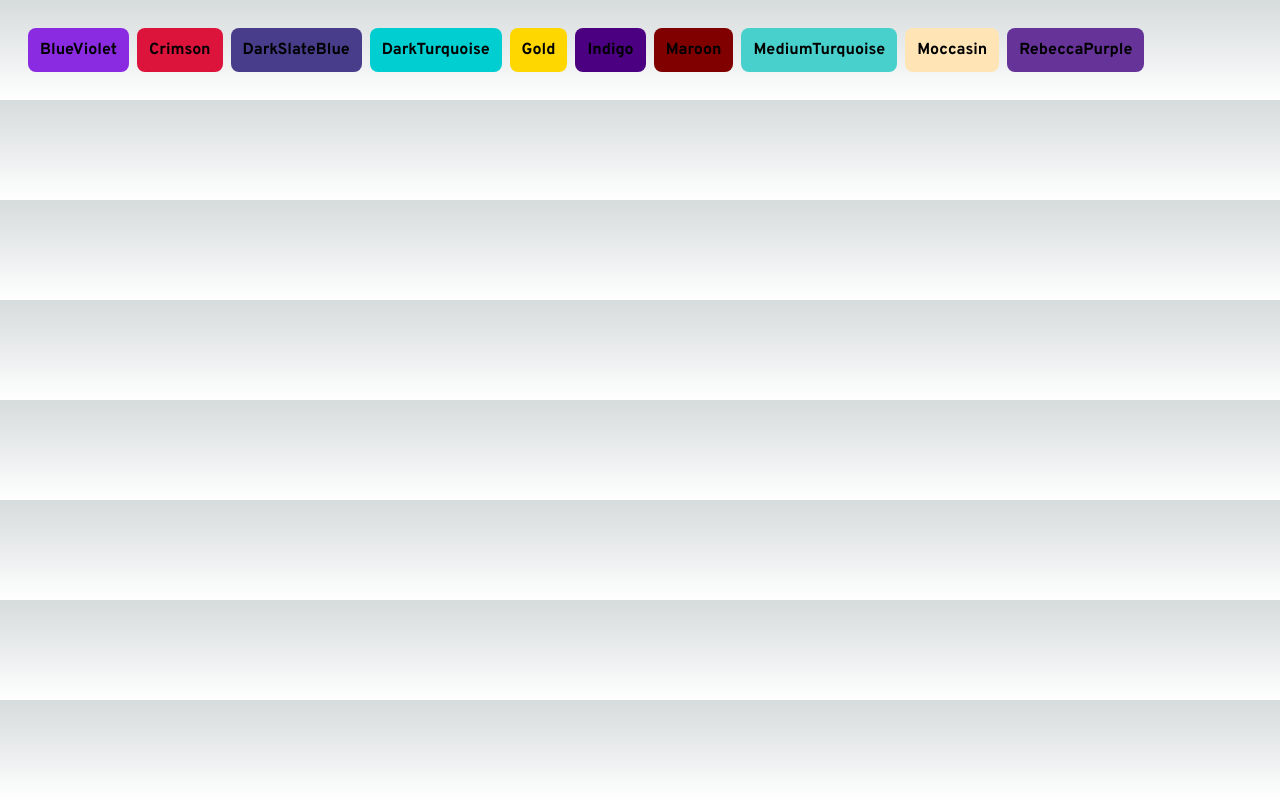
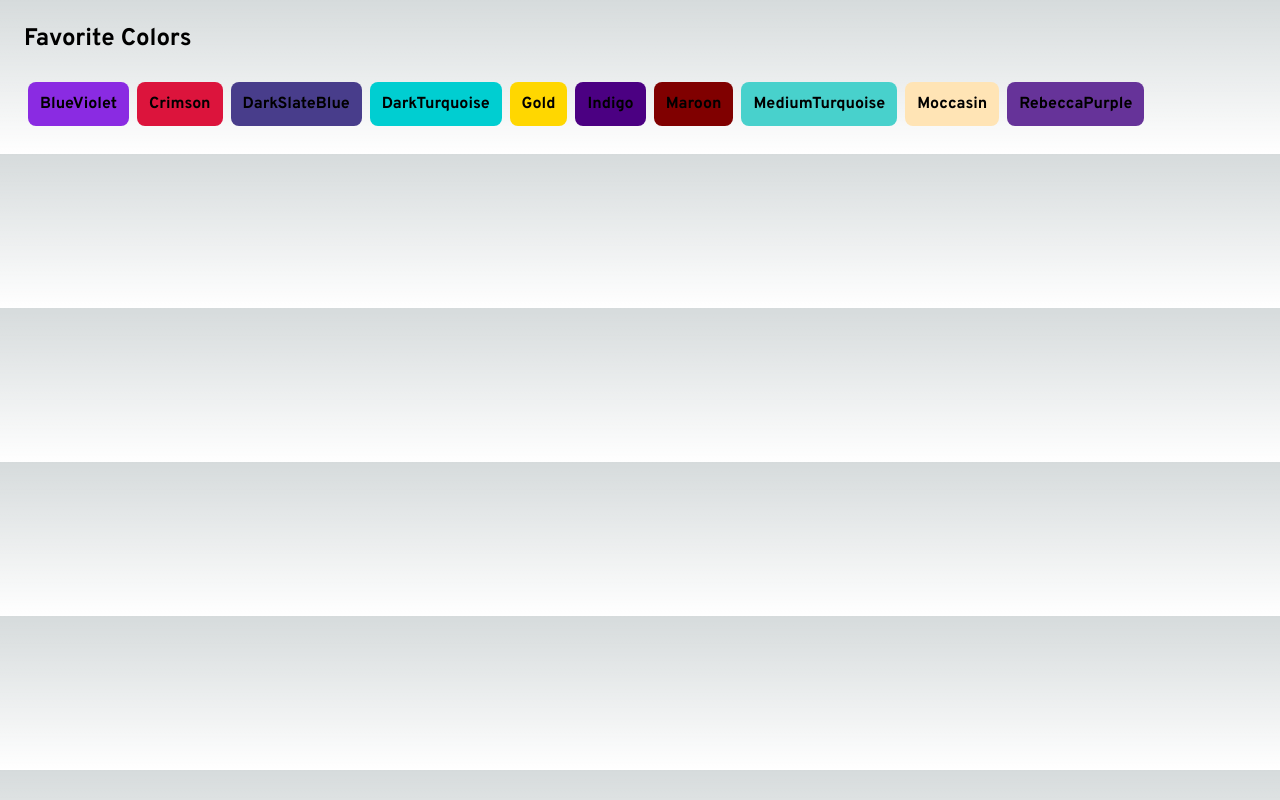
Before and after one commit to apethoud/kata, a Next.js app in the folder 001-favorite-colors/: page / in a window 1280 px wide. Built offline with nearby package versions, Linux system fonts and the light colour scheme.

Commit message:
feat(001:app): add title to view

```diff
--- a/001-favorite-colors/src/pages/index.js
+++ b/001-favorite-colors/src/pages/index.js
@@ -14,6 +14,7 @@ export default function Home() {
         <link rel="icon" href="/favicon.ico" />
       </Head>
       <main style={{ padding: 24 }}>
+        <div style={{ fontSize: 24, marginBottom: 24 }}>Favorite Colors</div>
         <ColorChart />
       </main>
     </>
```
